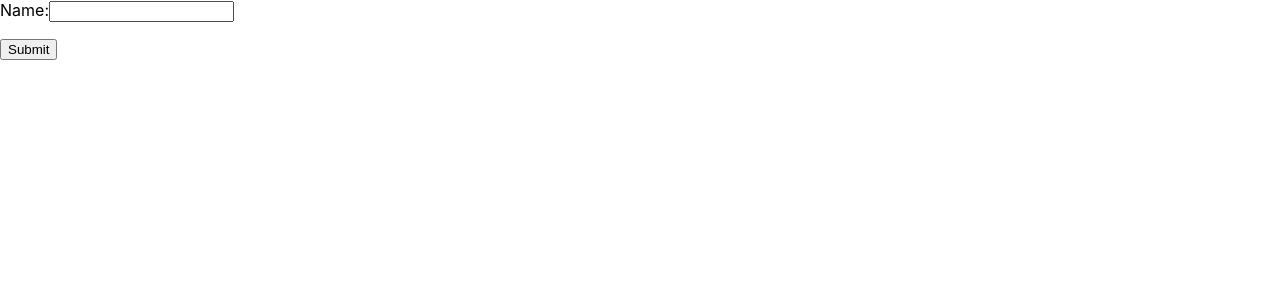
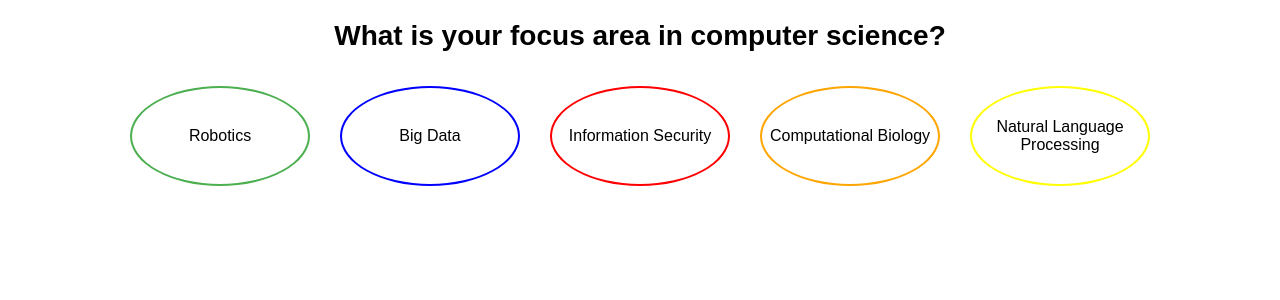
Before and after one commit to BrianSong/JayPath, a React (Create React App) app in the folder client/: page / in a window 1280 px wide. Shown: the top 300 px of the page. Built offline with nearby package versions, Linux system fonts and the light colour scheme; no server answers.

Commit message:
finished frontend iteration one

```diff
--- a/client/src/App.css
+++ b/client/src/App.css
@@ -1,3 +1,80 @@
+body {
+  font: 14px "Century Gothic", Futura, sans-serif;
+  margin: 20px;
+}
+
+
+
+.button1 {
+  height:100px;
+  width:180px;
+  background-color: white;
+  color: black;
+  border: 2px solid #4CAF50; /* Green */
+  border-radius: 50%;
+  padding: 0;
+  font-size: 16px;
+  text-align: center;
+  vertical-align: middle;
+  margin: 15px;
+}
+
+.button2 {
+  height:100px;
+  width:180px;
+  background-color: white;
+  color: black;
+  border: 2px solid yellow; /* Green */
+  border-radius: 50%;
+  padding: 0;
+  font-size: 16px;
+  text-align: center;
+  vertical-align: middle;
+  margin: 15px;
+}
+
+.button3 {
+  height:100px;
+  width:180px;
+  background-color: white;
+  color: black;
+  border: 2px solid orange; /* Green */
+  border-radius: 50%;
+  padding: 0;
+  font-size: 16px;
+  text-align: center;
+  vertical-align: middle;
+  margin: 15px;
+}
+
+.button4 {
+  height:100px;
+  width:180px;
+  background-color: white;
+  color: black;
+  border: 2px solid blue; /* Green */
+  border-radius: 50%;
+  padding: 0;
+  font-size: 16px;
+  text-align: center;
+  vertical-align: middle;
+  margin: 15px;
+}
+
+.button5 {
+  height:100px;
+  width:180px;
+  background-color: white;
+  color: black;
+  border: 2px solid red; /* Green */
+  border-radius: 50%;
+  padding: 0;
+  font-size: 16px;
+  text-align: center;
+  vertical-align: middle;
+  margin: 15px;
+}
+
 .App {
   text-align: center;
 }
--- a/client/src/App.js
+++ b/client/src/App.js
@@ -1,17 +1,26 @@
 import React, { Component } from 'react';
 import logo from './logo.svg';
+import {
+    BrowserRouter as Router,
+    Switch,
+    Route,
+    Link
+  } from "react-router-dom";
 import './App.css';
 
 class App extends Component {
-    constructor(prop) {
-        super(prop);
+    constructor(props) {
+        super(props);
         this.state = {
+            question: "What is your focus area in computer science?",
             apiResponse: "",
-            number: ""
+            number: "",
+            data: []
         };
 
         this.handleSubmit = this.handleSubmit.bind(this);
         this.handleChange = this.handleChange.bind(this);
+        this.handleClick = this.handleClick.bind(this);
     }
 
     callAPI() {
@@ -36,18 +45,241 @@ class App extends Component {
         event.preventDefault();
     }
 
+    handleClick(event) {
+
+    }
+
+
+
     render() {
         return (
-            <form onSubmit={this.handleSubmit}>
-                <label>
-                    Name:
-                    <input type="text" onChange={this.handleChange}/>
-                </label>
-                <p>{this.state.apiResponse}</p>
-                <input type="submit" value="Submit" />
-            </form>
+            <Router>
+
+        <Switch>
+          <Route exact path="/">
+          <div>
+            <h1 style={{
+                display: "flex",
+                justifyContent: "center",
+                alignItems: "center",
+                }}>
+                {this.state.question}
+            </h1>
+            <div style={{
+                marginLeft: "auto",
+                display: "flex",
+                justifyContent: "center",}}>
+                <Link to="/r"><button class="button1" type="button">Robotics</button></Link>
+                <Link to="/bd"><button class="button4" type="button">Big Data</button></Link>
+                <Link to="/is"><button class="button5" type="button">Information Security</button></Link>
+                <Link to="/cb"><button class="button3" type="button">Computational Biology</button></Link>
+                <Link to="/nlp"><button class="button2" type="button">Natural Language Processing</button></Link>
+            </div>
+        </div>
+          </Route>
+          <Route path="/nlp">
+            <NLP />
+          </Route>
+          <Route path="/r">
+            <ROB />
+          </Route>
+          <Route path="/bd">
+            <BD />
+          </Route>
+          <Route path="/is">
+            <IS />
+          </Route>
+          <Route path="/cb">
+            <CB />
+          </Route>
+        </Switch>
+        </Router>
         );
     }
 }
 
+
+class NLP extends Component {
+    constructor(prop) {
+        super(prop);
+        this.state = {
+            apiResponse: "",
+        };
+    }
+
+    callAPI() {
+        fetch('http://localhost:5000/api/test')
+            .then(res => res.text())
+            .then(res => this.setState({apiResponse: res}))
+            .catch(err => err)
+    }
+
+    componentDidMount() {
+        this.callAPI();
+    }
+
+
+    render() {
+        return (
+            <div>
+            <h1 style={{
+                display: "flex",
+                justifyContent: "center",
+                alignItems: "center",
+                }}>
+                Welcome to Natural Language Processing!
+            </h1>
+            </div>
+        );
+    }
+
+}
+
+class CB extends Component {
+    constructor(prop) {
+        super(prop);
+        this.state = {
+            apiResponse: "",
+        };
+    }
+
+    callAPI() {
+        fetch('http://localhost:5000/api/test')
+            .then(res => res.text())
+            .then(res => this.setState({apiResponse: res}))
+            .catch(err => err)
+    }
+
+    componentDidMount() {
+        this.callAPI();
+    }
+
+
+    render() {
+        return (
+            <div>
+            <h1 style={{
+                display: "flex",
+                justifyContent: "center",
+                alignItems: "center",
+                }}>
+                Welcome to Computational Biology!
+            </h1>
+            </div>
+        );
+    }
+
+}
+
+class IS extends Component {
+    constructor(prop) {
+        super(prop);
+        this.state = {
+            apiResponse: "",
+        };
+    }
+
+    callAPI() {
+        fetch('http://localhost:5000/api/test')
+            .then(res => res.text())
+            .then(res => this.setState({apiResponse: res}))
+            .catch(err => err)
+    }
+
+    componentDidMount() {
+        this.callAPI();
+    }
+
+
+    render() {
+        return (
+            <div>
+            <h1 style={{
+                display: "flex",
+                justifyContent: "center",
+                alignItems: "center",
+                }}>
+                Welcome to Information Securities!
+            </h1>
+            </div>
+
+        );
+    }
+
+}
+
+class ROB extends Component {
+    constructor(prop) {
+        super(prop);
+        this.state = {
+            apiResponse: "",
+        };
+    }
+
+    callAPI() {
+        fetch('http://localhost:5000/api/test')
+            .then(res => res.text())
+            .then(res => this.setState({apiResponse: res}))
+            .catch(err => err)
+    }
+
+    componentDidMount() {
+        this.callAPI();
+    }
+
+
+    render() {
+        return (
+            <div>
+            <h1 style={{
+                display: "flex",
+                justifyContent: "center",
+                alignItems: "center",
+                }}>
+                Welcome to Robotics!
+            </h1>
+            </div>
+
+        );
+    }
+
+}
+
+class BD extends Component {
+    constructor(prop) {
+        super(prop);
+        this.state = {
+            apiResponse: "",
+        };
+    }
+
+    callAPI() {
+        fetch('http://localhost:5000/api/test')
+            .then(res => res.text())
+            .then(res => this.setState({apiResponse: res}))
+            .catch(err => err)
+    }
+
+    componentDidMount() {
+        this.callAPI();
+    }
+
+
+    render() {
+        return (
+            <div>
+            <h1 style={{
+                display: "flex",
+                justifyContent: "center",
+                alignItems: "center",
+                }}>
+                Welcome to Big Data!
+            </h1>
+            </div>
+
+        );
+    }
+
+}
+
 export default App;
```
